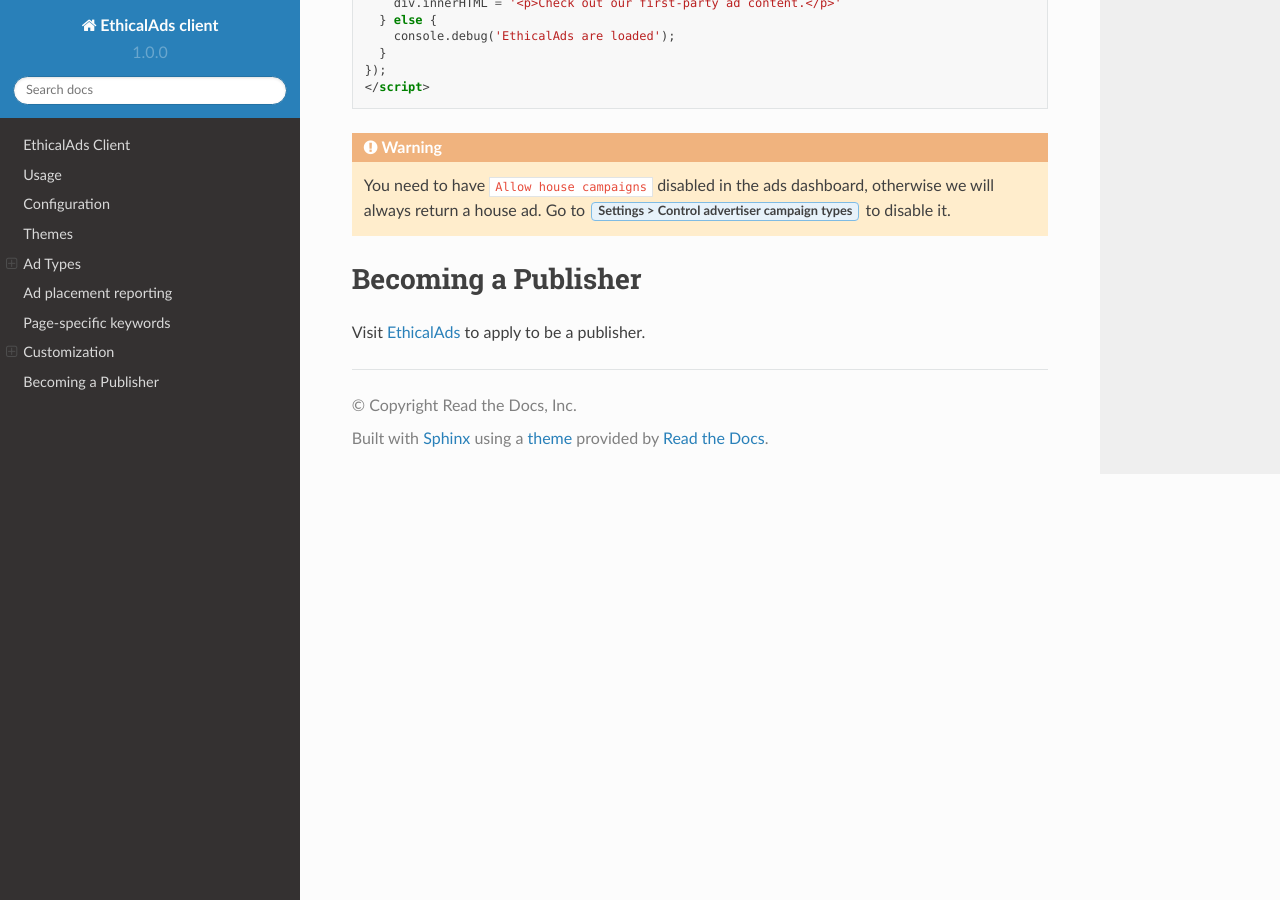
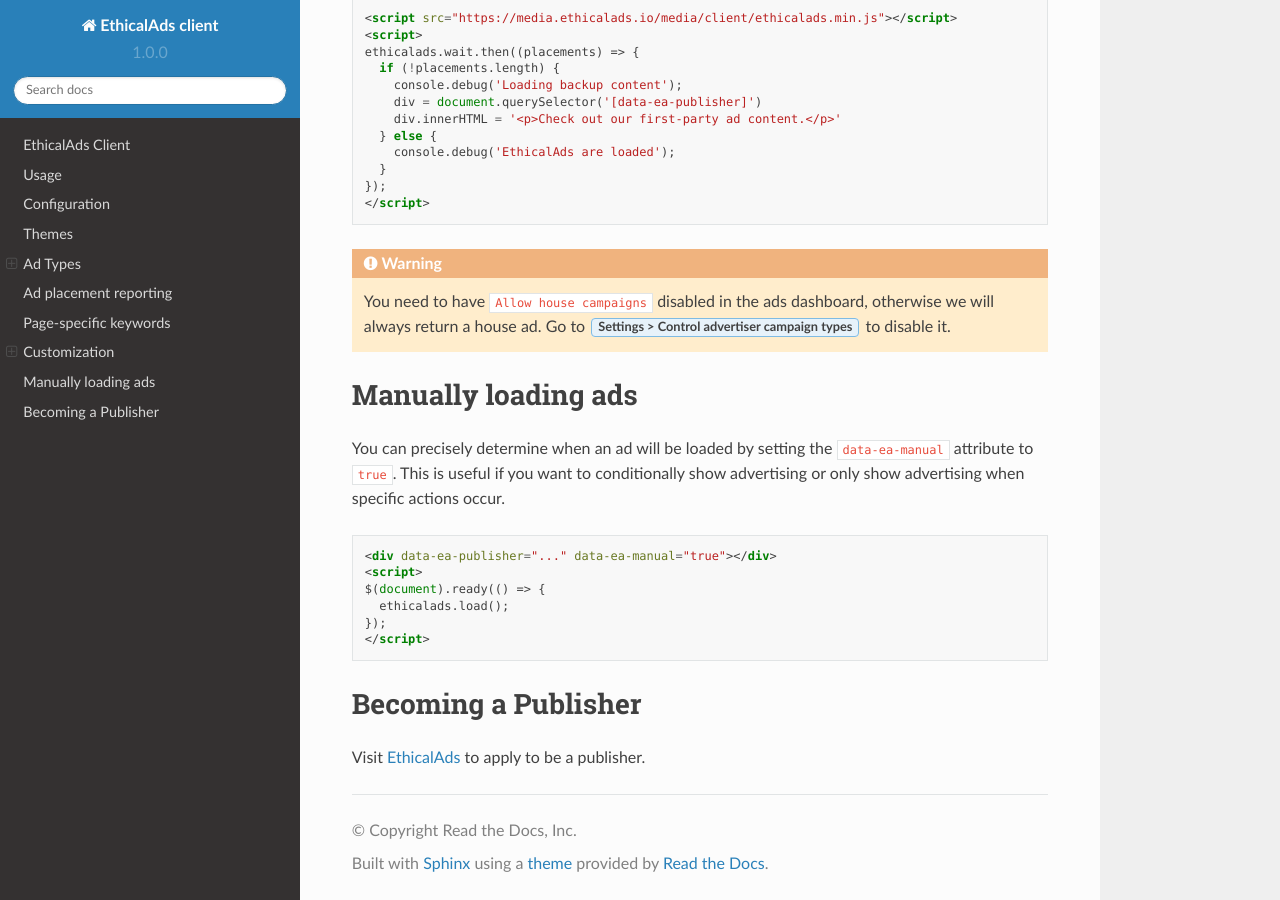
Before and after one commit to readthedocs/ethical-ad-client, a Sphinx documentation site: the page built from docs/index.rst, in a window 1280 px wide and 900 px high, scrolled down 6450 px. Built offline with Sphinx 7.4.7 and the Read the Docs theme 2.0.0, drawn with Linux system fonts in a browser that asks for light colours; some of the changed text lies outside the part shown.

Commit message:
Conditionally load advertising manually
By setting ``data-ea-manual``, you can set ads to load manually.
After that you can call ``ethicalads.load()`` to load them.

```diff
--- a/docs/index.rst
+++ b/docs/index.rst
@@ -57,6 +57,11 @@
     A pipe (``|``) separated array of campaign types ("paid", "community", "house").
     This can only further reduce campaign types, not allow ones prohibited for the publisher.
     This is useful when you want certain users to not get certain types of ads.
+
+``data-ea-manual`` (optional)
+    Set to ``true`` if you want to :ref:`manually load ads <load manually>` at a specific future time for your app.
+    This is useful if you want to conditionally load advertising for some users but not others
+    or only load advertising when specific actions are performed.
 
 Themes
 ------
@@ -311,6 +316,25 @@
 
 .. warning:: You need to have ``Allow house campaigns`` disabled in the ads dashboard, otherwise we will always return a house ad. Go to :guilabel:`Settings > Control advertiser campaign types` to disable it.
 
+
+.. _load manually:
+
+Manually loading ads
+--------------------
+
+You can precisely determine when an ad will be loaded by setting the ``data-ea-manual`` attribute to ``true``.
+This is useful if you want to conditionally show advertising or only show advertising when specific actions occur.
+
+.. code:: html
+
+    <div data-ea-publisher="..." data-ea-manual="true"></div>
+    <script>
+    $(document).ready(() => {
+      ethicalads.load();
+    });
+    </script>
+
+
 .. _signup:
 
 Becoming a Publisher
```
Also changed, not shown: index.js (+39 -4 lines).
